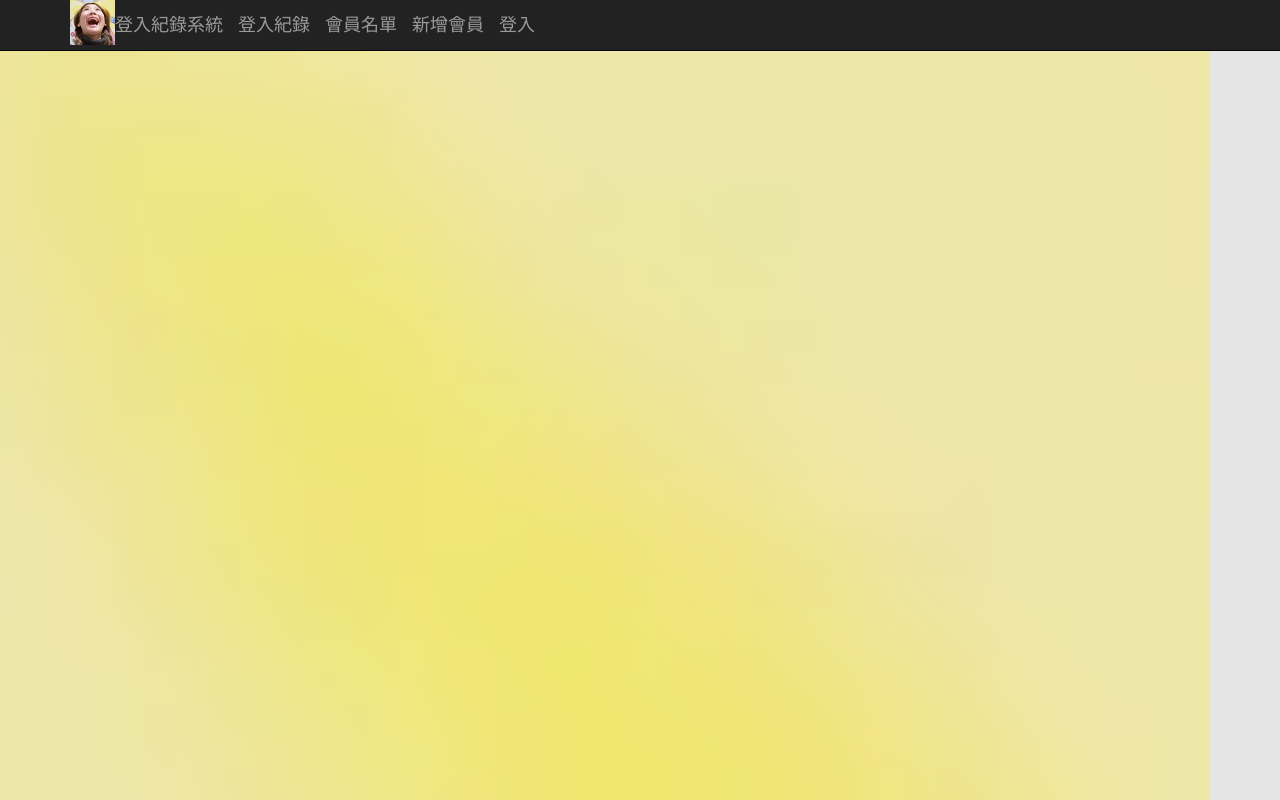
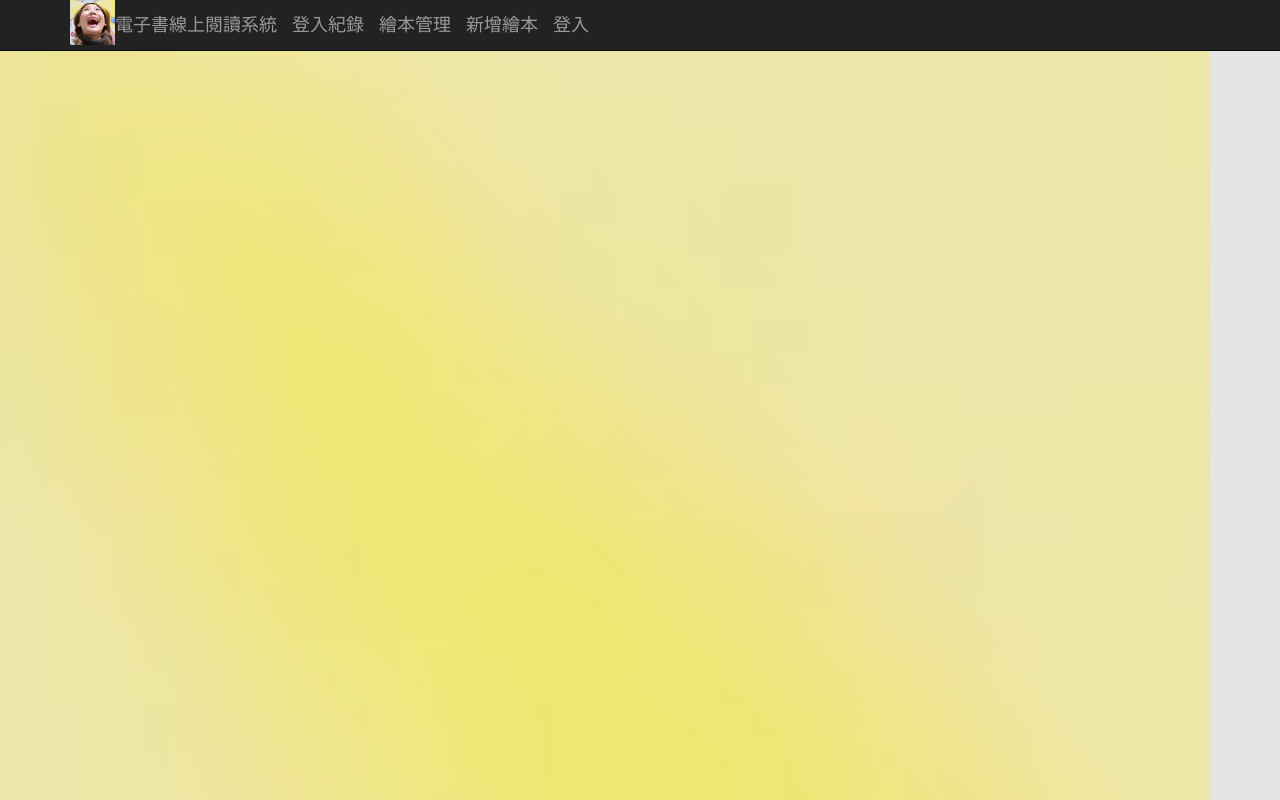
Before and after one commit to hank444tw/1119Work, an ASP.NET MVC app: page / in a window 1280 px wide. Run offline with ASP.NET Core 8 and stand-ins for ASP.NET MVC 5, Linux system fonts and the light colour scheme; the project's own start-up code is not run, and a stand-in starts its controllers and pages; some libraries are stand-ins or nearby versions.

Commit message:
修改Layout

```diff
--- a/1119Work/Views/Shared/_Layout.cshtml
+++ b/1119Work/Views/Shared/_Layout.cshtml
@@ -3,7 +3,7 @@
 <head>
     <meta charset="utf-8" />
     <meta name="viewport" content="width=device-width, initial-scale=1.0">
-    <title>@ViewBag.Title - 登入紀錄系統</title>
+    <title>@ViewBag.Title - 電子書線上閱讀系統</title>
     <link href="~/Content/Site.css" rel="stylesheet" type="text/css" />
     <link href="~/Content/bootstrap.min.css" rel="stylesheet" type="text/css" />
     <script src="~/Scripts/modernizr-2.6.2.js"></script>
@@ -22,7 +22,7 @@
                     <span class="icon-bar"></span>
                     <span class="icon-bar"></span>
                 </button>
-                @Html.ActionLink("登入紀錄系統", "Index", "Home", new { area = "" }, new { @class = "navbar-brand" })
+                @Html.ActionLink("電子書線上閱讀系統", "Index", "Home", new { area = "" }, new { @class = "navbar-brand" })
             </div>
 
             <div class="navbar-header">
@@ -40,7 +40,7 @@
                     <span class="icon-bar"></span>
                     <span class="icon-bar"></span>
                 </button>
-                @Html.ActionLink("會員名單", "ListMember", "Home", new { area = "" }, new { @class = "navbar-brand" })
+                @Html.ActionLink("繪本管理", "ListMember", "Home", new { area = "" }, new { @class = "navbar-brand" })
             </div>
 
             <div class="navbar-header">
@@ -49,7 +49,7 @@
                     <span class="icon-bar"></span>
                     <span class="icon-bar"></span>
                 </button>
-                @Html.ActionLink("新增會員", "CreateMember", "Home", new { area = "" }, new { @class = "navbar-brand" })
+                @Html.ActionLink("新增繪本", "CreateMember", "Home", new { area = "" }, new { @class = "navbar-brand" })
             </div>
 
             <div class="navbar-header">
```
